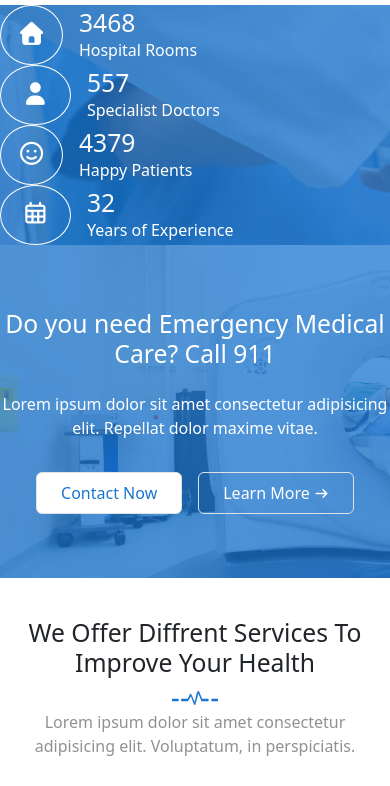
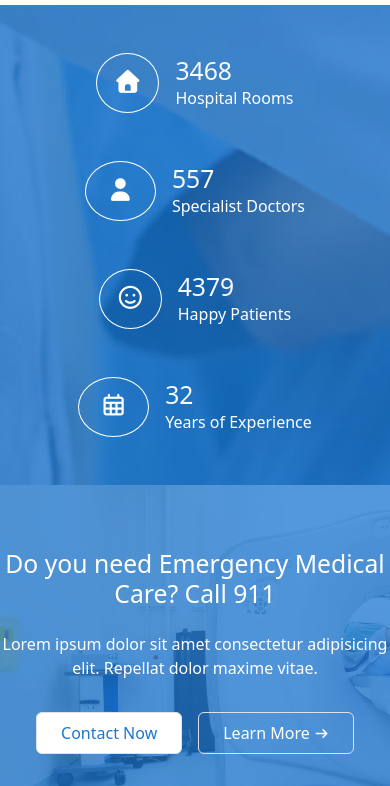
Before and after one commit to ie-orphane/final_project_css_elyatime_ilyass, a plain HTML site: page index.html in a window 390 px wide. Shown: the part 58-844 px from the top of the page. Drawn offline with nearby package versions, Linux system fonts and the light colour scheme.

Commit message:
[update] section #3 : stats : mobile-version

```diff
--- a/index.html
+++ b/index.html
@@ -75,17 +75,22 @@
     </header>
 
     <main>
+        <!--& start -- section #1 : hero -->
+        <section>
+
+        </section>
+        <!--& end -- section #1 : hero -->
+
         <!--~ start -- section #2 : full sass -->
         <section>
 
         </section>
-
         <!--~ end -- section #2 : full sass -->
 
         <!--^ start -- section #3 : stats -->
-        <section class="blockqoute-bg overlay p-lg-20 d-flex justify-content-center text-white">
-            <div class="z-1 d-flex flex-wrap gap-lg-20">
-                <div class="d-flex align-items-center gap-4">
+        <section class="blockqoute-bg overlay p-lg-20 p-12  d-flex justify-content-center text-white">
+            <div class="z-1 d-flex flex-wrap justify-content-center gap-12">
+                <div class="d-flex align-items-center gap-4 w-md-50">
                     <div class="border border-white p-4 rounded-circle">
                         <i class="fa-solid fa-home fs-3"></i>
                     </div>
@@ -96,7 +101,7 @@
                     </div>
                 </div>
 
-                <div class="d-flex align-items-center gap-4">
+                <div class="d-flex align-items-center gap-4 w-md-50">
                     <div class="border border-white py-4 px-5 rounded-circle">
                         <i class="fa-solid fa-user fs-3"></i>
                     </div>
@@ -107,7 +112,7 @@
                     </div>
                 </div>
 
-                <div class="d-flex align-items-center gap-4">
+                <div class="d-flex align-items-center gap-4 w-md-50">
                     <div class="border border-white p-4 rounded-circle">
                         <i class="fa-regular fa-face-smile fs-3"></i>
                     </div>
@@ -118,7 +123,7 @@
                     </div>
                 </div>
 
-                <div class="d-flex align-items-center gap-4">
+                <div class="d-flex align-items-center gap-4 w-md-50">
                     <div class="border border-white py-4 px-5 rounded-circle">
                         <i class="fa-regular fa-calendar-days fs-3"></i>
                     </div>
--- a/src/sass/modules/home/_main.sass
+++ b/src/sass/modules/home/_main.sass
@@ -23,3 +23,6 @@ main
             top: 0
             left: 0
             opacity: .75
+
+    //  class="p-lg-20 py-10 px-6 d-flex flex-column align-items-center gap-16"
+    section:nth-child(2)
```
Also changed, not shown: public/css/app.css, 1 other file.
